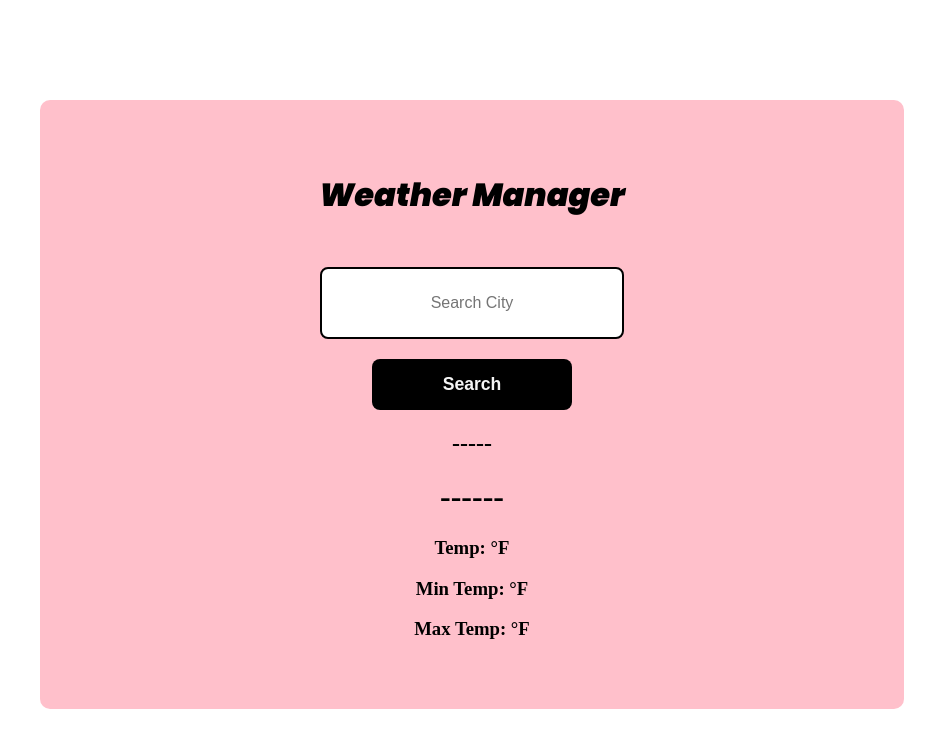
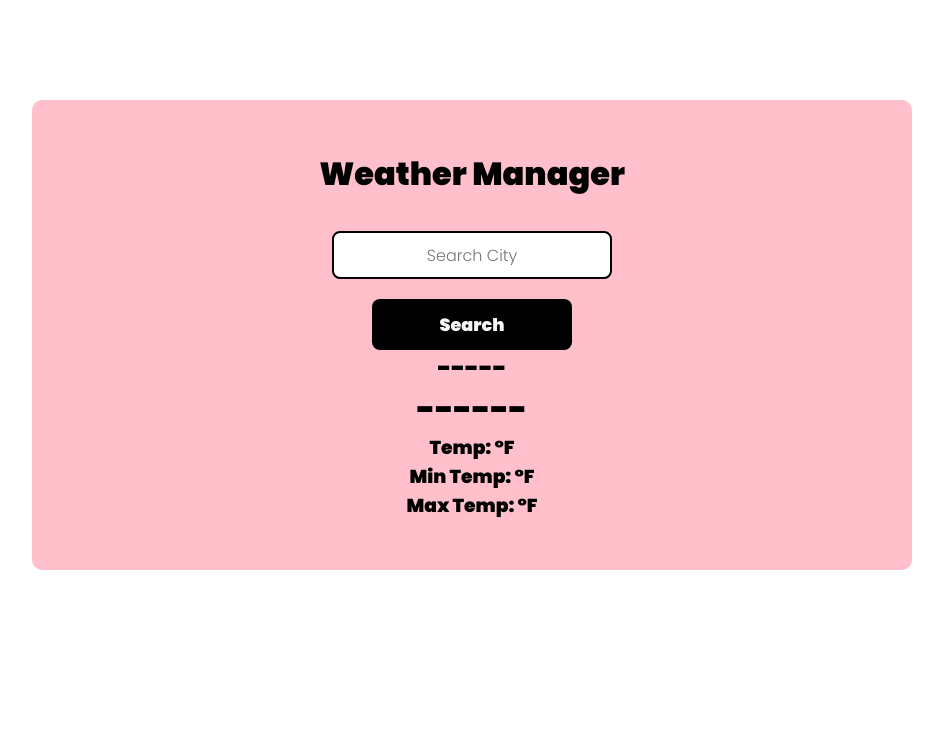
Before and after one commit to Thiriloksha-s/WEATHER-APP, a plain HTML site: page weather/index.html in a window 1280 px wide. Shown: the whole page, without its empty margins (168-1111 px from the left). Drawn offline with Linux system fonts and the light colour scheme.

Commit message:
Update style.css

```diff
--- a/weather/style.css
+++ b/weather/style.css
@@ -1,14 +1,13 @@
-@import url('https://fonts.googleapis.com/css2?family=Poppins:ital,wght@1,300&display=swap');
-@import url('https://fonts.googleapis.com/css2?family=Poppins:ital,wght@1,900&display=swap');
+@import url('https://fonts.googleapis.com/css2?family=Poppins:wght@300;900&display=swap');
 
-{
+* {
     margin: 0;
     box-sizing: border-box;
-    font-family: Poppins,sans-serif ;
+    font-family: 'Poppins', sans-serif;
     text-align: center;
 }
 
-.container{
+.container {
     background-color: pink;
     padding: 50px;
     border-radius: 10px;
@@ -16,13 +15,11 @@
     text-align: center;
 }
 
-#heading{
+#heading {
     color: black;
-    font-family: Poppins, sans-serif;
-    text-align: center;
 }
 
-input[type="text"]{
+input[type="text"] {
     margin-top: 8px;
     height: 3rem;
     width: 280px;
@@ -35,30 +32,32 @@ input[type="text"]{
     text-align: center;
 }
 
-input:focus{
+input:focus {
     background-color: #fff;
     color: #495057;
     border-color: #80bdff;
-    outline: 0;
-    box-shadow: 0 0 0 0.2rem rgb(0,123,255,25%);
-    text-align: center;
+    box-shadow: 0 0 0 0.2rem rgba(0,123,255,0.25);
 }
 
-input[type="button"]{
+input[type="button"] {
     background-color: black;
     height: 3.2rem;
     width: 200px;
     color: whitesmoke;
     font-size: 1.1rem;
-    outline: none;
     border-radius: 8px;
     font-weight: 600;
     border: none;
     cursor: pointer;
-    text-align: center;
 }
 
-.result{
+input[type="button"]:hover {
+    background-color: #333;
+    transform: scale(1.05);
+    transition: 0.3s;
+}
+
+.result {
     color: black;
     text-align: center;
 }
```
